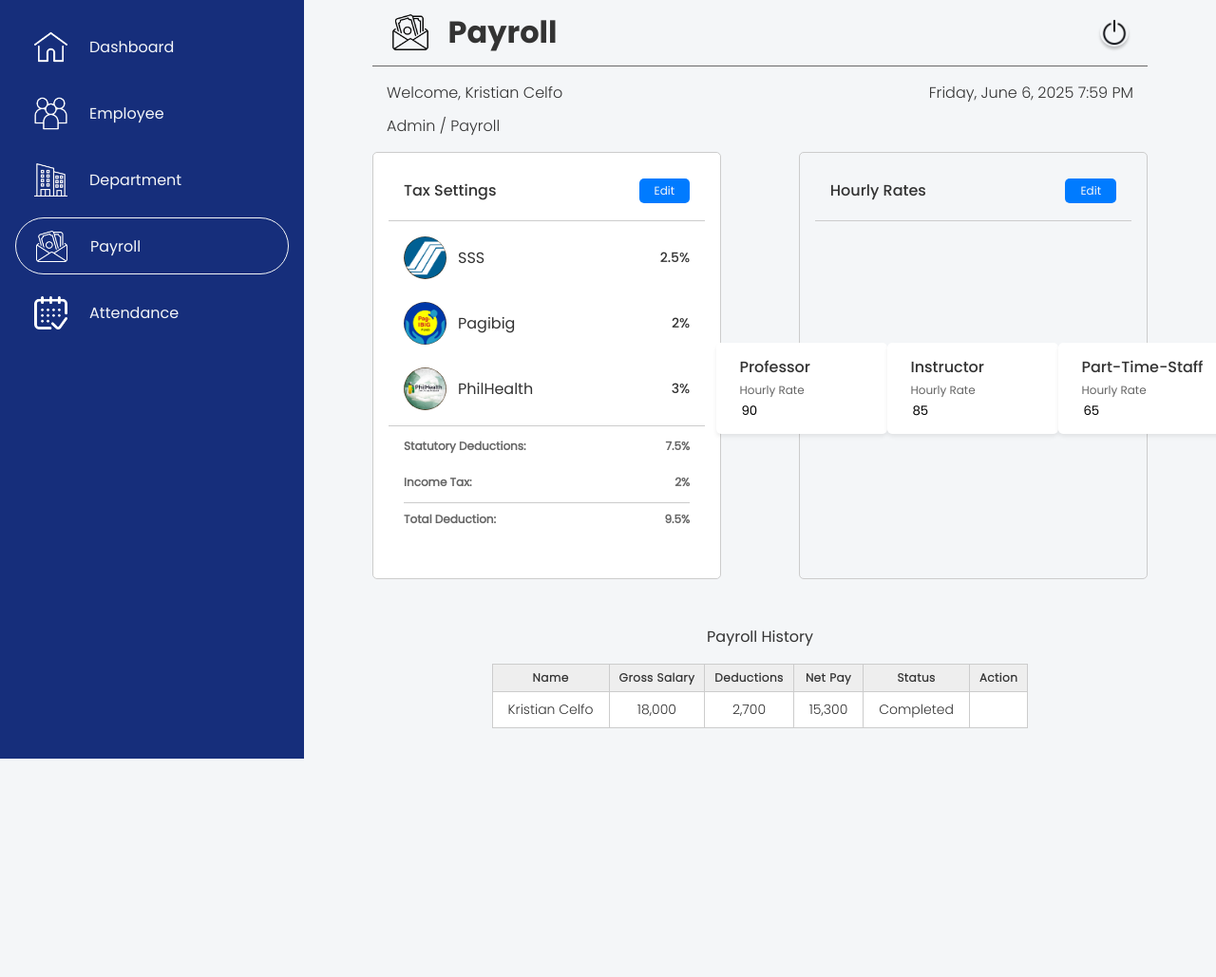
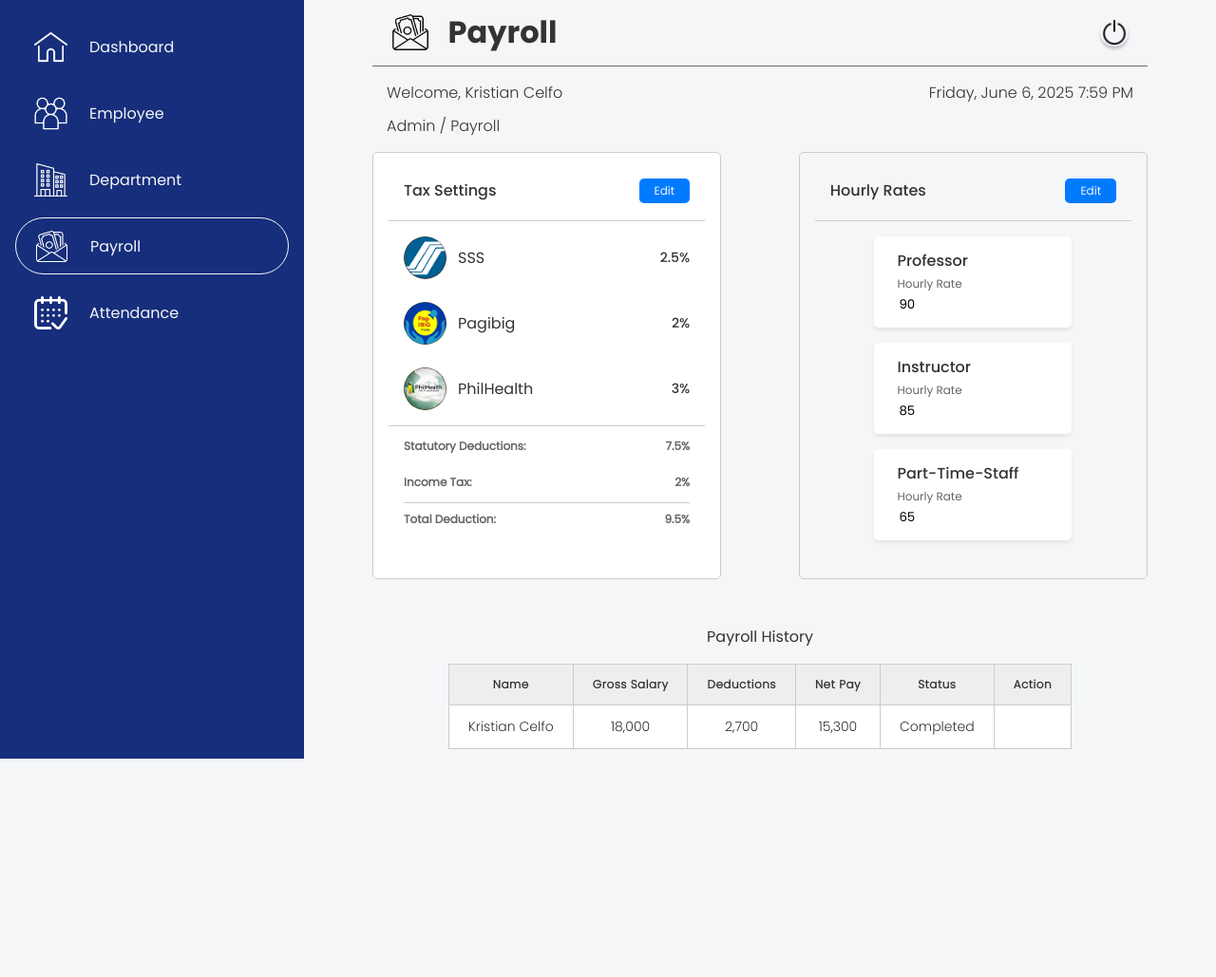
Before and after one commit to Jahmiebelle/Accounting-Management-System, a PHP site: page /Dashboard/admin/admin_payroll.php in a window 1280 px wide. Shown: the part 81-1110 px from the top of the page at 95% size. Run offline with PHP 8.4, Linux system fonts and the light colour scheme; a user stored in the database is signed in.

Commit message:
update admin_payroll.css

```diff
--- a/AccountingSys/Styles/admin_payroll.css
+++ b/AccountingSys/Styles/admin_payroll.css
@@ -571,6 +571,8 @@ h4 {
 
 .lower-hourly-form {
   display: flex;
+  flex-direction: column;
+  gap: 1rem;
   flex: 1;
   justify-content: center;
   align-items: center;
@@ -640,16 +642,17 @@ p {
   width: 100%;
   color: #333333;
 
+
 }
 
 td, th {
+  padding: 12px 20px;
   margin: 0px;
   border: 0.1px solid #ccc;
 
 }
 
 th {
-  padding: 5px 10px;
   background-color: #eeeeee;
   color: #333333;
   letter-spacing: 0.5px;
@@ -660,7 +663,6 @@ th {
 }
 
 td {
-  padding: 8px 16px;
   text-justify: center;
   text-align: center;
   align-content: center;
```
